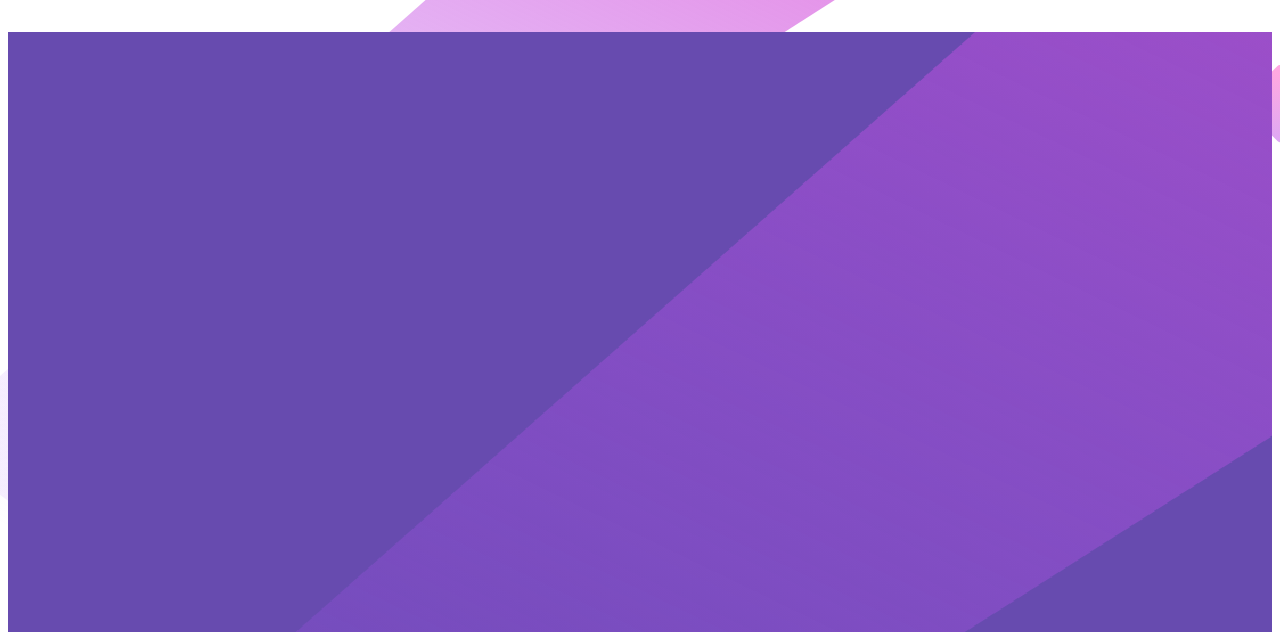
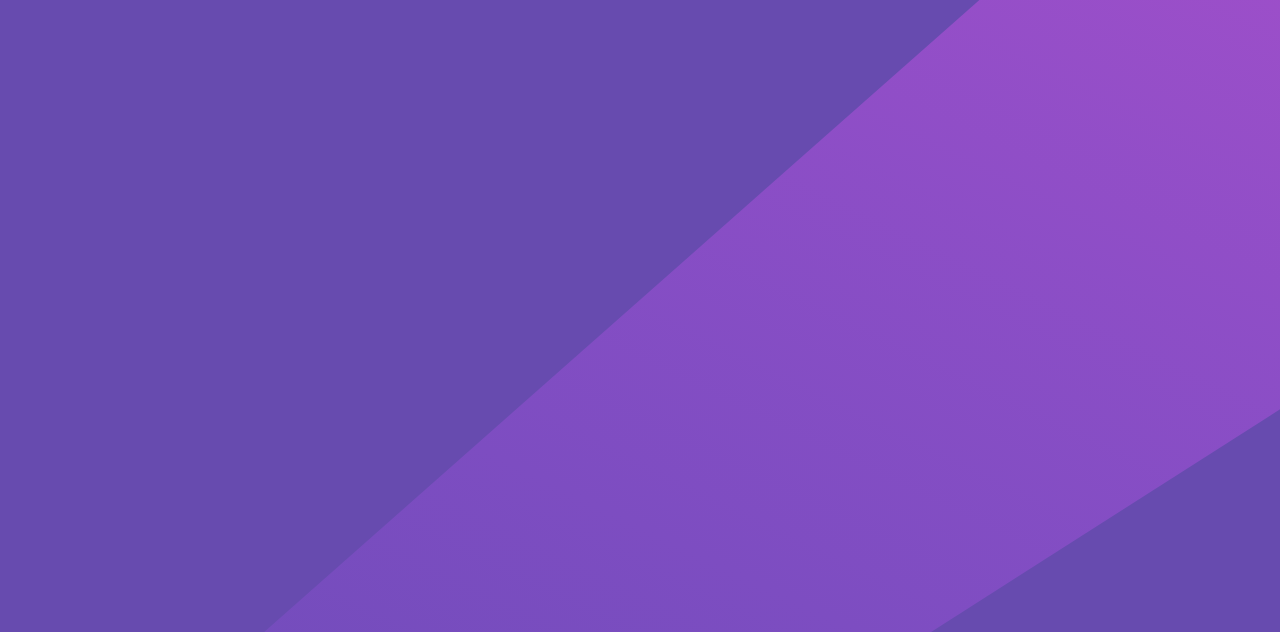
Before and after one commit to MichaelOmoniyi/Techaton-Frontend-Mentor-Project, a plain HTML site: page index.html in a window 1280 px wide. Shown: the top 632 px of the page. Drawn offline with nearby package versions, Linux system fonts and the light colour scheme.

Commit message:
Update style.css

```diff
--- a/css/style.css
+++ b/css/style.css
@@ -9,7 +9,6 @@
 }
 body {
   background-image: url('/images/bg-desktop.svg');
-  padding: 2em 0.5em;
 }
 .main{
   width: 100%;
@@ -21,6 +20,7 @@ body {
   padding: 2em;
   padding: 50% 2em;
   margin-bottom: 2em;
+  overflow: auto;
 }
 header img{
   width: 20%;
```
